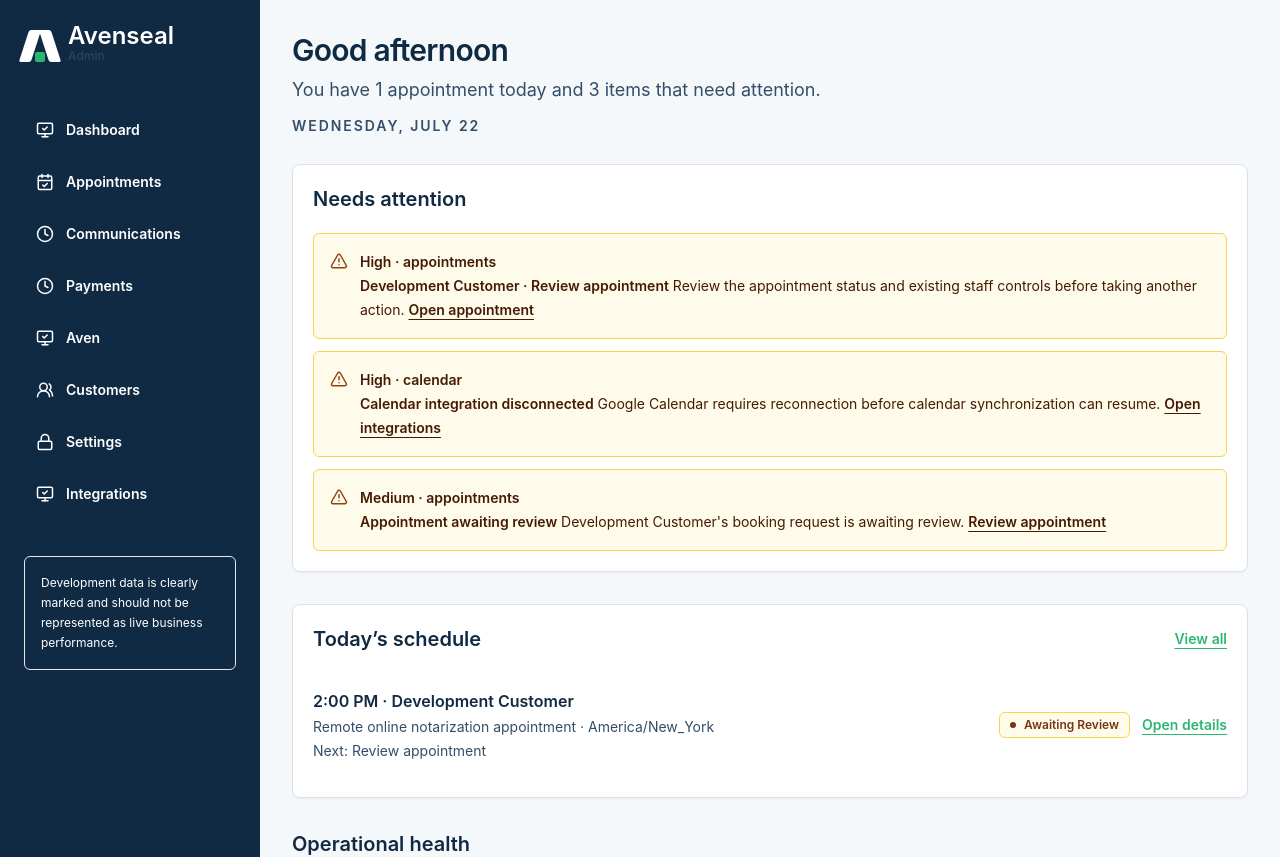
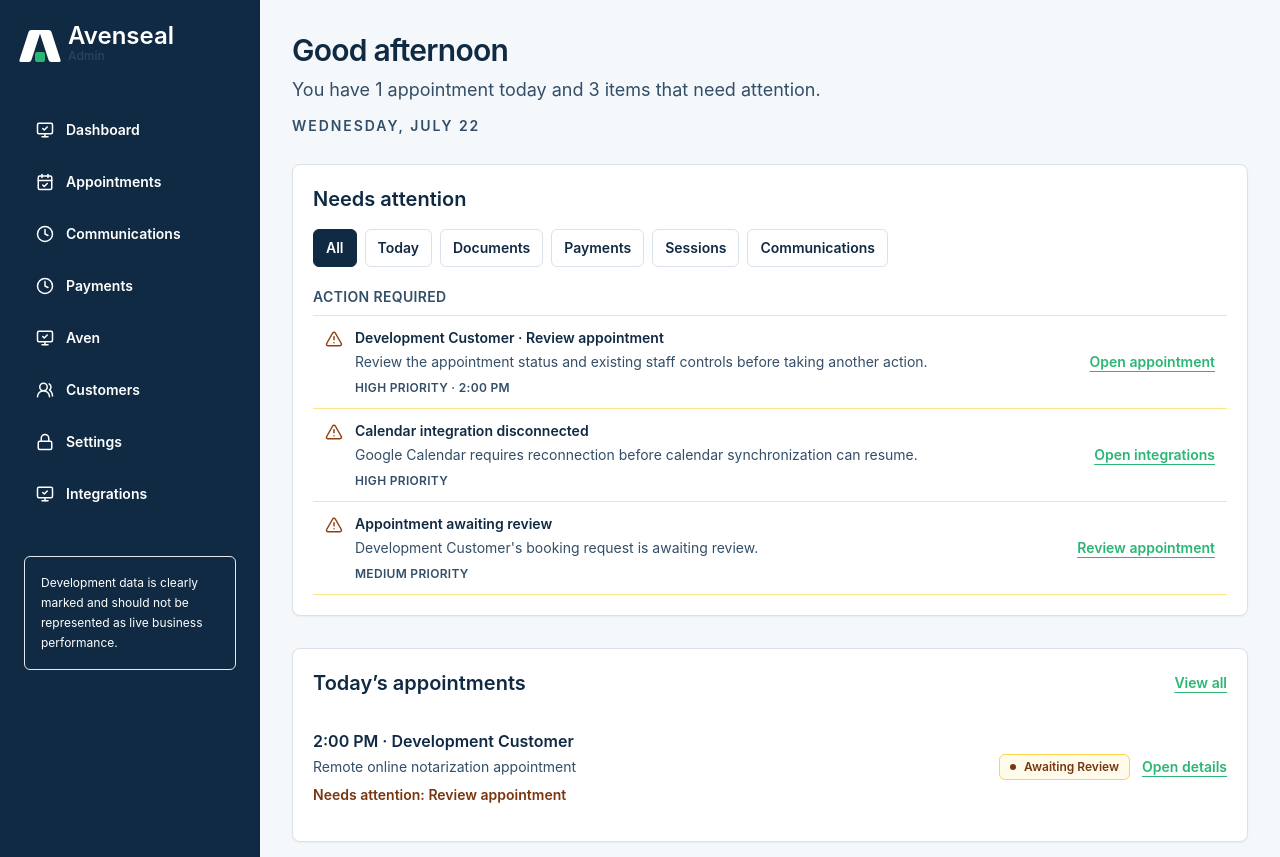
Before and after one commit to electricspinz/avenseal, a Next.js app: page /admin in a window 1280 px wide. Shown: the top 857 px of the page. Built offline with nearby package versions, Linux system fonts and the light colour scheme; no server answers.

Commit message:
Polish Mission Control operational workflow (#97)

```diff
--- a/app/admin/page.tsx
+++ b/app/admin/page.tsx
@@ -29,7 +29,7 @@ export default async function AdminDashboardPage() {
         communicationsUnavailable={missionControl.dailyBrief.communicationsUnavailable}
       />
       <section className="mt-7">
-        <AttentionPanel items={dashboard.attentionItems} />
+        <AttentionPanel items={dashboard.attentionItems} todayAppointmentIds={missionControl.schedule.appointments?.map((appointment) => appointment.id) ?? []} />
       </section>
       <section className="mt-8">
         <SchedulePanel
--- a/components/admin-dashboard/system-health-card.tsx
+++ b/components/admin-dashboard/system-health-card.tsx
@@ -20,7 +20,7 @@ export function SystemHealthCard({ name, status, detail, href, linkLabel = "Open
   const state = statusCopy[status];
   const Icon = state.Icon;
   return (
-    <AdminCard className="flex min-h-44 flex-col p-4">
+    <AdminCard className="flex min-h-0 flex-col p-4">
       <h3 className="font-semibold text-navy">{name}</h3>
       <p className={`mt-3 flex items-center gap-2 text-sm font-semibold ${state.className}`}><Icon size={17} aria-hidden="true" />{state.label}</p>
       <p className="mt-2 text-sm leading-5 text-slateDeep">{detail}</p>
--- a/components/mission-control/attention-panel.tsx
+++ b/components/mission-control/attention-panel.tsx
@@ -1,28 +1,57 @@
+"use client";
+
+import React, { useMemo, useState } from "react";
 import Link from "next/link";
-import { AlertTriangle } from "lucide-react";
+import { AlertTriangle, Clock3 } from "lucide-react";
 import { AdminCard } from "@/components/admin-shell";
 import { MissionControlEmptyState } from "@/components/mission-control/empty-state";
 import { SectionHeader } from "@/components/mission-control/section-header";
 import type { AttentionIssue } from "@/lib/server/attention-engine";
 
 const priorityLabel = { critical: "Critical", high: "High", medium: "Medium", low: "Low" };
+const filters = ["all", "today", "documents", "payments", "sessions", "communications"] as const;
+type AttentionFilter = (typeof filters)[number];
 
-export function AttentionPanel({ items }: { items: readonly AttentionIssue[] }) {
+export function AttentionPanel({ items, todayAppointmentIds = [] }: { items: readonly AttentionIssue[]; todayAppointmentIds?: readonly string[] }) {
+  const [filter, setFilter] = useState<AttentionFilter>("all");
+  const visibleItems = useMemo(() => items.filter((item) => matchesFilter(item, filter, todayAppointmentIds)), [filter, items, todayAppointmentIds]);
+  const actionable = visibleItems.filter((item) => item.presentation !== "waiting");
+  const waiting = visibleItems.filter((item) => item.presentation === "waiting");
   return (
-    <AdminCard>
+    <AdminCard className="border-amber-200 bg-amber-50/40">
       <SectionHeader id="attention-heading" title="Needs attention" />
-      {items.length === 0 ? (
-        <MissionControlEmptyState>No action is required from the available data.</MissionControlEmptyState>
+      <div className="mt-4 flex flex-wrap gap-2" role="group" aria-label="Filter items requiring attention">
+        {filters.map((option) => (
+          <button key={option} type="button" onClick={() => setFilter(option)} aria-pressed={filter === option} className={`focus-ring rounded-md border px-3 py-2 text-sm font-semibold capitalize ${filter === option ? "border-navy bg-navy text-white" : "border-silver bg-white text-navy hover:border-navy"}`}>
+            {filterLabel(option)}
+          </button>
+        ))}
+      </div>
+      {visibleItems.length === 0 ? (
+        <MissionControlEmptyState>{filter === "all" ? "No action is required from the available data." : "No items match this filter."}</MissionControlEmptyState>
       ) : (
-        <ul className="mt-5 space-y-3" aria-describedby="attention-heading">
-          {items.slice(0, 5).map((item, index) => (
-            <li key={item.id} className={`gap-3 rounded-md border border-amber-300 bg-amber-50 p-4 text-sm leading-6 text-amber-950 ${index >= 3 ? "hidden sm:flex" : "flex"}`}>
-              <AlertTriangle className="mt-0.5 shrink-0 text-amber-800" size={18} aria-hidden="true" />
-              <p><span className="font-semibold">{priorityLabel[item.priority]} · {item.category}</span><br />{item.customerName ? <span className="font-semibold">{item.customerName} · </span> : null}<span className="font-semibold">{item.title}</span> {item.description} <Link href={item.href} className="focus-ring font-semibold underline underline-offset-4">{item.actionLabel}</Link></p>
-            </li>
-          ))}
-        </ul>
+        <div className="mt-5 space-y-5" aria-describedby="attention-heading">
+          {actionable.length > 0 ? <AttentionList title="Action required" items={actionable} /> : null}
+          {waiting.length > 0 ? <AttentionList title="Waiting / processing" items={waiting} waiting /> : null}
+        </div>
       )}
     </AdminCard>
   );
 }
+
+function AttentionList({ title, items, waiting = false }: { title: string; items: readonly AttentionIssue[]; waiting?: boolean }) {
+  return <section aria-label={title}><h3 className="text-sm font-semibold uppercase tracking-wide text-slateDeep">{title}</h3><ul className="mt-2 divide-y divide-amber-200 border-y border-amber-200 bg-white/70">{items.map((item) => <li key={item.id} className="flex gap-3 px-3 py-3 text-sm leading-5 text-navy"><span className={`mt-0.5 shrink-0 ${waiting ? "text-slateDeep" : "text-amber-800"}`}>{waiting ? <Clock3 size={18} aria-hidden="true" /> : <AlertTriangle size={18} aria-hidden="true" />}</span><div className="min-w-0 flex-1"><p className="font-semibold">{item.customerName ? `${item.customerName} · ` : ""}{item.title}</p><p className="mt-1 text-slateDeep">{item.description}</p><p className="mt-2 text-xs font-semibold uppercase tracking-wide text-slateDeep">{priorityLabel[item.priority]} priority{item.appointmentTime ? ` · ${formatTime(item.appointmentTime)}` : ""}</p></div><Link href={item.href} className="focus-ring shrink-0 self-center text-sm font-semibold text-emeraldAction underline underline-offset-4">{item.actionLabel}</Link></li>)}</ul></section>;
+}
+
+function matchesFilter(item: AttentionIssue, filter: AttentionFilter, todayAppointmentIds: readonly string[]) {
+  if (filter === "all") return true;
+  if (filter === "today") return Boolean(item.appointmentId && todayAppointmentIds.includes(item.appointmentId));
+  if (filter === "communications") return item.category === "communications" || actionKind(item) === "session_communication_failed" || actionKind(item) === "session_communication_processing";
+  if (filter === "documents") return ["waiting_for_customer_document", "waiting_for_replacement_document", "security_processing", "review_document_security", "review_uploaded_document"].includes(actionKind(item));
+  if (filter === "payments") return ["review_payment", "review_payment_status"].includes(actionKind(item));
+  return ["prepare_session", "review_session_communication", "session_communication_failed", "resolve_cancelled_session", "confirm_appointment_outcome"].includes(actionKind(item));
+}
+
+function actionKind(item: AttentionIssue) { const parts = item.id.split(":"); return item.id.startsWith("appointment-next-action:") ? parts[parts.length - 1] ?? "" : ""; }
+function filterLabel(filter: AttentionFilter) { return filter === "all" ? "All" : filter === "today" ? "Today" : filter[0].toUpperCase() + filter.slice(1); }
+function formatTime(time: string) { const match = /^(\d{2}):(\d{2})/.exec(time); if (!match) return "Time unavailable"; return new Intl.DateTimeFormat("en-US", { timeZone: "UTC", hour: "numeric", minute: "2-digit" }).format(new Date(Date.UTC(2026, 0, 1, Number(match[1]), Number(match[2])))); }
--- a/components/mission-control/schedule-panel.tsx
+++ b/components/mission-control/schedule-panel.tsx
@@ -8,8 +8,8 @@ import type { MissionControlAppointmentAction } from "@/lib/server/mission-contr
 
 export function SchedulePanel({ appointments, timezone, actions = [] }: { appointments: AppointmentRequest[] | null; timezone: string | null; actions?: readonly MissionControlAppointmentAction[] }) {
   const actionsByAppointment = new Map(actions.map((item) => [item.appointmentId, item]));
-  return <AdminCard><SectionHeader id="today-schedule-heading" title="Today’s schedule" action={<Link href="/admin/appointments" className="focus-ring text-sm font-semibold text-emeraldAction underline underline-offset-4">View all</Link>} />
-    {!appointments || !timezone ? <MissionControlEmptyState>Today’s schedule is unavailable because appointment data or the organization timezone could not be loaded.</MissionControlEmptyState> : appointments.length === 0 ? <MissionControlEmptyState>No appointments are recorded for today.</MissionControlEmptyState> : <div className="mt-5 divide-y divide-silver">{appointments.slice(0, 5).map((appointment, index) => { const action = actionsByAppointment.get(appointment.id); return <div key={appointment.id} className={`grid gap-2 rounded-md py-4 sm:grid-cols-[1fr_auto] sm:items-center ${index >= 4 ? "hidden sm:grid" : "grid"}`}><span><span className="block font-semibold text-navy">{formatAppointmentTime(appointment.preferredTime)} · {appointment.customer?.fullName || "Customer not recorded"}</span><span className="mt-1 block text-sm text-slateDeep">{appointment.serviceNameSnapshot ?? "Service not recorded"} · {timezone}</span>{action ? <span className="mt-1 block text-sm text-slateDeep">Next: {action.action.title}</span> : null}</span><span className="flex items-center gap-3"><StatusBadge status={appointment.status} /><Link href={`/admin/appointments/${appointment.id}`} className="focus-ring text-sm font-semibold text-emeraldAction underline underline-offset-4">Open details</Link></span></div>; })}</div>}
+  return <AdminCard><SectionHeader id="today-schedule-heading" title="Today’s appointments" action={<Link href="/admin/appointments" className="focus-ring text-sm font-semibold text-emeraldAction underline underline-offset-4">View all</Link>} />
+    {!appointments || !timezone ? <MissionControlEmptyState>Today’s schedule is unavailable because appointment data or the organization timezone could not be loaded.</MissionControlEmptyState> : appointments.length === 0 ? <MissionControlEmptyState>No appointments are recorded for today.</MissionControlEmptyState> : <div className="mt-4 divide-y divide-silver">{appointments.slice(0, 5).map((appointment) => { const action = actionsByAppointment.get(appointment.id); return <div key={appointment.id} className="grid gap-3 py-4 sm:grid-cols-[minmax(0,1fr)_auto] sm:items-center"><div className="min-w-0"><Link href={`/admin/appointments/${appointment.id}`} className="focus-ring block font-semibold text-navy"><span>{formatAppointmentTime(appointment.preferredTime)} · {appointment.customer?.fullName || "Customer not recorded"}</span><span className="mt-1 block truncate text-sm font-normal text-slateDeep">{appointment.serviceNameSnapshot ?? "Service not recorded"}</span></Link>{action ? <p className={`mt-2 text-sm ${action.attention ? "font-semibold text-amber-900" : "text-slateDeep"}`}>{action.attention ? "Needs attention: " : "Next: "}{action.action.title}</p> : null}</div><div className="flex flex-wrap items-center gap-3 sm:justify-end"><StatusBadge status={appointment.status} /><Link href={`/admin/appointments/${appointment.id}`} className="focus-ring text-sm font-semibold text-emeraldAction underline underline-offset-4">Open details</Link></div></div>; })}</div>}
   </AdminCard>;
 }
 
--- a/lib/server/attention-engine.ts
+++ b/lib/server/attention-engine.ts
@@ -18,6 +18,9 @@ export type AttentionIssue = {
   createdAt: string | null;
   appointmentId?: string;
   customerName?: string | null;
+  appointmentDate?: string;
+  appointmentTime?: string;
+  presentation?: "action_required" | "waiting";
 };
 
 export type AttentionEngineRepository = Pick<typeof repository, "listAppointments" | "listAdminCommunications" | "listIntegrations" | "getSettings">;
--- a/lib/server/mission-control-next-actions.ts
+++ b/lib/server/mission-control-next-actions.ts
@@ -208,9 +208,19 @@ function attentionFromAction(appointment: AppointmentRequest, action: Appointmen
     source: "appointments",
     createdAt: appointment.updatedAt,
     appointmentId: appointment.id,
-    customerName: appointment.customer.fullName,
-  };
+      customerName: appointment.customer.fullName,
+      appointmentDate: appointment.preferredDate,
+      appointmentTime: appointment.preferredTime,
+      presentation: waitingActionKinds.has(action.kind) ? "waiting" : "action_required",
+    };
 }
+
+const waitingActionKinds = new Set([
+  "waiting_for_customer_document",
+  "waiting_for_replacement_document",
+  "security_processing",
+  "session_communication_processing",
+]);
 
 function priorityForAction(action: AppointmentNextAction): AttentionPriority {
   if (action.tone === "danger") return "critical";
```
Also changed, not shown: components/mission-control/readiness-overview.tsx (+8 -3 lines), 1 other file (tests, documents, lock files or other folders).
